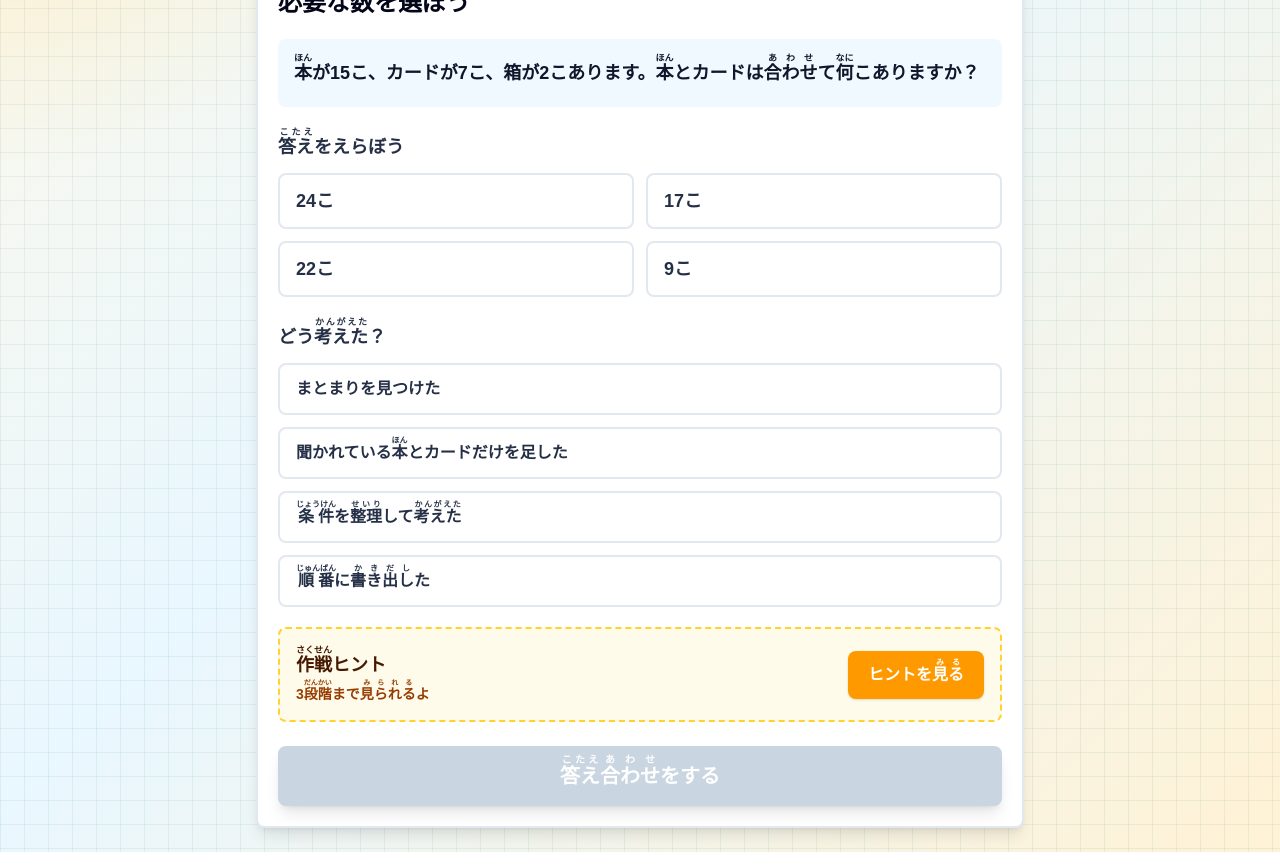
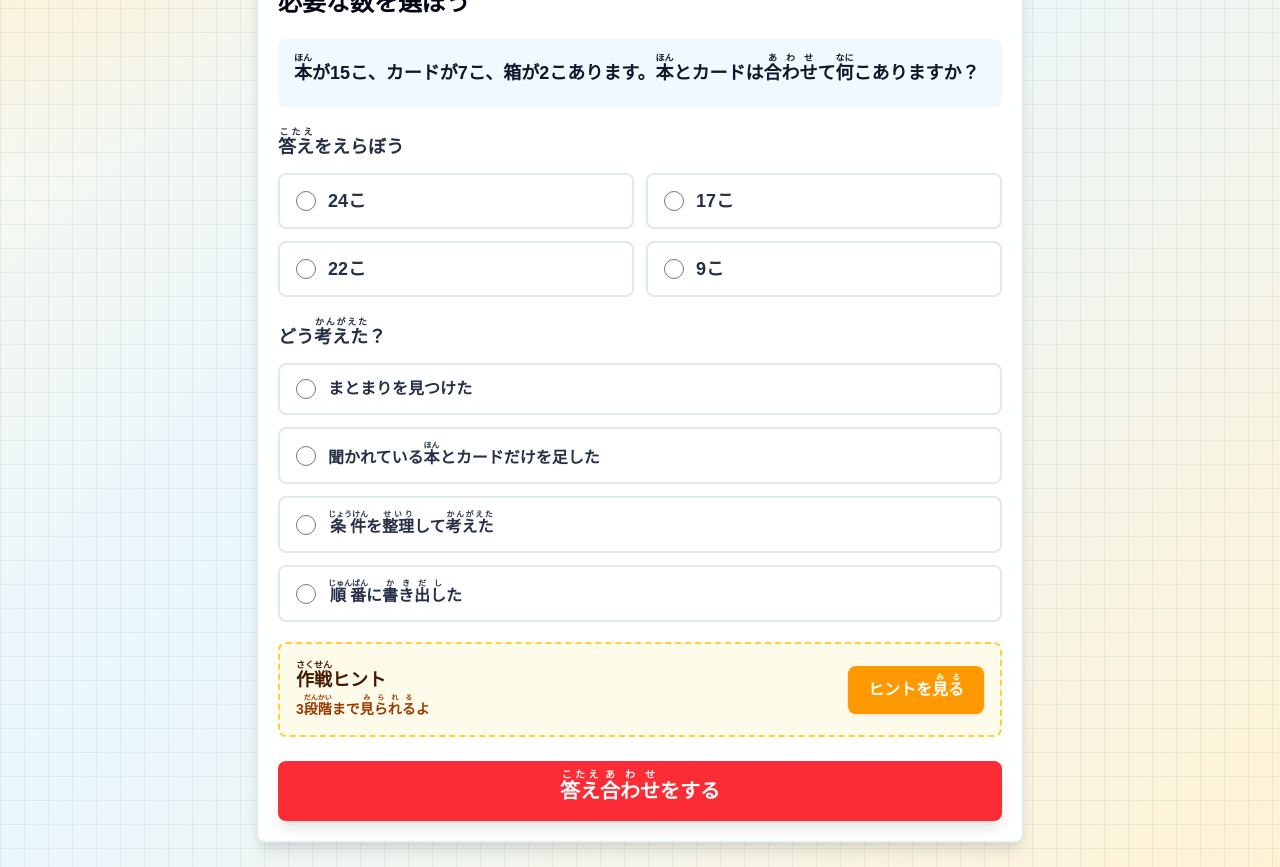
Before and after one commit to tripleaoyama/sengoku-baseball-detectives, a Next.js app: page /mission in a window 1280 px wide. Shown: the part 280-1147 px from the top of the page. Built offline with nearby package versions, Linux system fonts and the light colour scheme.

Commit message:
Use native radio choices for iPad

```diff
--- a/src/components/QuestionCard.tsx
+++ b/src/components/QuestionCard.tsx
@@ -1,6 +1,6 @@
 "use client";
 
-import { useMemo, useState } from "react";
+import { useMemo, useRef, useState } from "react";
 import type { Question } from "@/types/question";
 import { HintBox } from "./HintBox";
 import { RubyText } from "./RubyText";
@@ -13,13 +13,22 @@ type QuestionCardProps = {
 };
 
 export function QuestionCard({ question, index, total, onAnswered }: QuestionCardProps) {
+  const formRef = useRef<HTMLFormElement>(null);
   const [selectedAnswer, setSelectedAnswer] = useState("");
   const [selectedThinking, setSelectedThinking] = useState("");
   const [hintCount, setHintCount] = useState(0);
 
-  const canSubmit = selectedAnswer && selectedThinking;
   const answerChoices = useMemo(() => shuffleChoices(question.choices, `${question.id}-answer`), [question.id, question.choices]);
   const thinkingChoices = useMemo(() => shuffleChoices(question.thinkingChoices, question.id), [question.id, question.thinkingChoices]);
+
+  function submitAnswer() {
+    const form = formRef.current;
+    const formData = form ? new FormData(form) : null;
+    const answer = selectedAnswer || String(formData?.get("answer") ?? "");
+    const thinking = selectedThinking || String(formData?.get("thinking") ?? "");
+    if (!answer || !thinking) return;
+    onAnswered(answer, thinking, hintCount);
+  }
 
   return (
     <article className="rounded-lg border-2 border-slate-200 bg-white p-5 shadow-lg">
@@ -37,23 +46,30 @@ export function QuestionCard({ question, index, total, onAnswered }: QuestionCar
 
       <p className="mt-5 rounded-lg bg-sky-50 p-4 text-lg font-bold leading-9 text-slate-900"><RubyText text={question.question} /></p>
 
+      <form ref={formRef}>
         <section className="mt-5">
           <h2 className="text-lg font-black"><RubyText text="答えをえらぼう" /></h2>
           <div className="mt-3 grid gap-3 sm:grid-cols-2">
             {answerChoices.map((choice) => (
-            <button
+              <label
                 key={choice}
-              type="button"
                 data-answer-choice={choice}
-              onClick={() => setSelectedAnswer(choice)}
-              className={`min-h-14 rounded-lg border-2 px-4 py-3 text-left text-lg font-black transition ${
+                className={`flex min-h-14 cursor-pointer items-center gap-3 rounded-lg border-2 px-4 py-3 text-left text-lg font-black transition ${
                   selectedAnswer === choice
                     ? "border-blue-600 bg-blue-100 text-blue-950"
                     : "border-slate-200 bg-white hover:border-blue-300"
                 }`}
               >
-              <RubyText text={choice} />
-            </button>
+                <input
+                  type="radio"
+                  name="answer"
+                  value={choice}
+                  checked={selectedAnswer === choice}
+                  onChange={() => setSelectedAnswer(choice)}
+                  className="h-5 w-5 shrink-0 accent-blue-600"
+                />
+                <span><RubyText text={choice} /></span>
+              </label>
             ))}
           </div>
         </section>
@@ -62,22 +78,29 @@ export function QuestionCard({ question, index, total, onAnswered }: QuestionCar
           <h2 className="text-lg font-black"><RubyText text="どう考えた？" /></h2>
           <div className="mt-3 grid gap-3">
             {thinkingChoices.map((choice) => (
-            <button
+              <label
                 key={choice}
-              type="button"
                 data-thinking-choice={choice}
-              onClick={() => setSelectedThinking(choice)}
-              className={`min-h-12 rounded-lg border-2 px-4 py-3 text-left text-base font-bold transition ${
+                className={`flex min-h-12 cursor-pointer items-center gap-3 rounded-lg border-2 px-4 py-3 text-left text-base font-bold transition ${
                   selectedThinking === choice
                     ? "border-emerald-600 bg-emerald-100 text-emerald-950"
                     : "border-slate-200 bg-white hover:border-emerald-300"
                 }`}
               >
-              <RubyText text={choice} />
-            </button>
+                <input
+                  type="radio"
+                  name="thinking"
+                  value={choice}
+                  checked={selectedThinking === choice}
+                  onChange={() => setSelectedThinking(choice)}
+                  className="h-5 w-5 shrink-0 accent-emerald-600"
+                />
+                <span><RubyText text={choice} /></span>
+              </label>
             ))}
           </div>
         </section>
+      </form>
 
       <div className="mt-5">
         <HintBox
@@ -93,9 +116,8 @@ export function QuestionCard({ question, index, total, onAnswered }: QuestionCar
         data-correct-answer={question.answer}
         data-best-thinking={question.bestThinking}
         data-explanation={question.explanation}
-        disabled={!canSubmit}
-        onClick={() => onAnswered(selectedAnswer, selectedThinking, hintCount)}
-        className="mt-6 w-full rounded-lg bg-red-500 px-6 py-4 text-xl font-black text-white shadow-lg transition hover:bg-red-600 disabled:bg-slate-300"
+        onClick={submitAnswer}
+        className="mt-6 w-full rounded-lg bg-red-500 px-6 py-4 text-xl font-black text-white shadow-lg transition hover:bg-red-600"
       >
         <RubyText text="答え合わせをする" />
       </button>
```
Lines whose indentation alone changed are shown as unchanged.
